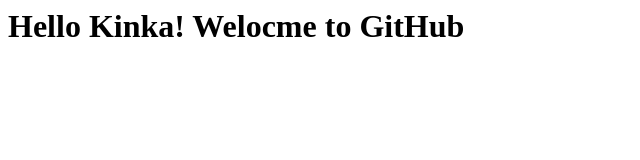
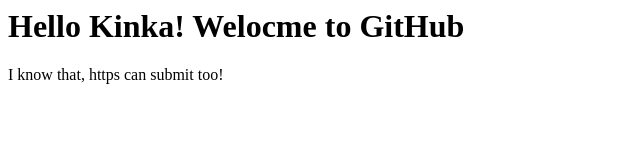
Before and after one commit to kinka/brandnew, a plain HTML site: page index.html in a window 1280 px wide. Shown: the whole page, without its empty margins (0-640 px from the left). Drawn offline with Linux system fonts and the light colour scheme.

Commit message:
try https submit

```diff
--- a/index.html
+++ b/index.html
@@ -1,3 +1,4 @@
 <html>
 <h1>Hello Kinka! Welocme to GitHub</h1>
+<div>I know that, https can submit too!</div>
 </html>
```
